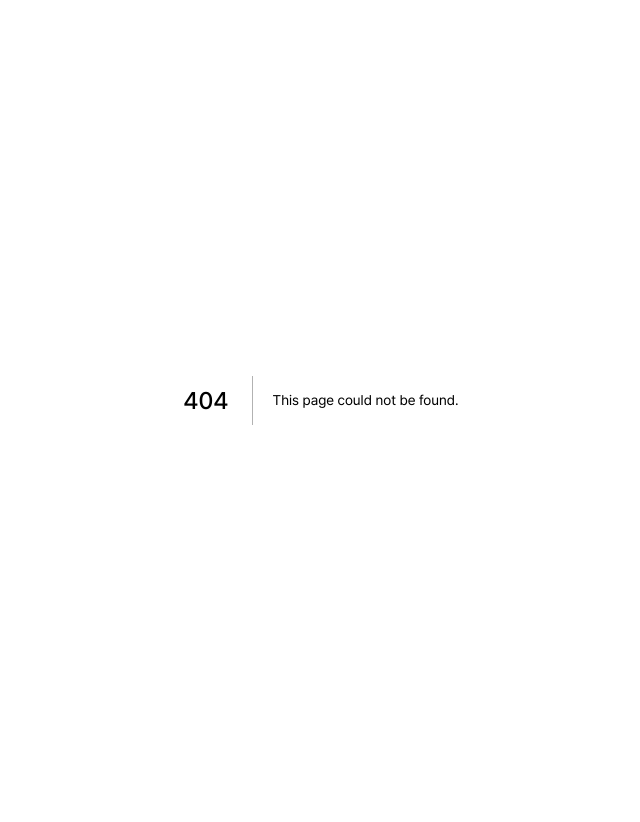
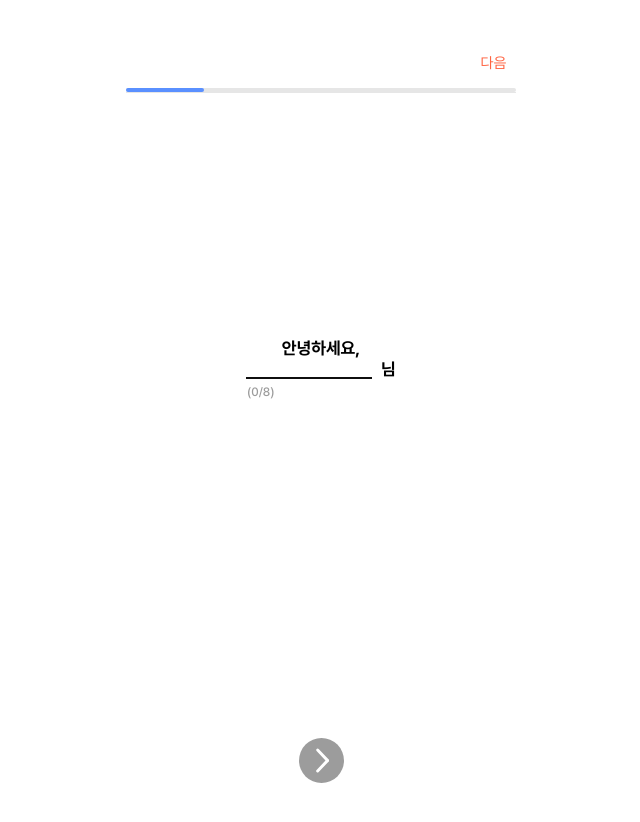
Before and after one commit to CommaProject/Comma-front-end-next, a Next.js app: page /signup in a window 1280 px wide. Before the commit this address had no page. Shown: the top 822 px of the page, without its empty margins (399-1039 px from the left). Before the commit the page ends 800 px from the top, so only its background shows below. Built offline with nearby package versions, Linux system fonts and the light colour scheme.

Commit message:
CMA-36 [feat]: sign up page에 component 추가

```diff
--- /dev/null
+++ b/src/pages/signup.tsx
@@ -0,0 +1,114 @@
+import { ChangeEvent, useCallback, useState } from 'react';
+import { useAtom } from 'jotai';
+import { signUpStateAtom } from '../stores/atoms';
+import styled from 'styled-components';
+import { Swiper, SwiperSlide } from 'swiper/react';
+import { Swiper as SwiperClass } from 'swiper/types';
+import 'swiper/css';
+import useCheckSignupStep from '../hooks/useCheckSignupStep';
+import TopBar from '../components/top-bar';
+import NavBtn from '../components/buttons/nav-btn';
+import NameInputForm from '../components/signup/name-input-form';
+import GenderAgeInputForm from '../components/signup/gender-age-input-form';
+import TimePickerForm from '../components/signup/time-picker-form';
+import {
+  SignUpContainer,
+  SignUpWrapper,
+  StyledSlide,
+} from '../components/signup/SignUpCommon.style';
+
+const SignUp = () => {
+  const [signUpState, setSignUpState] = useAtom(signUpStateAtom);
+  const [swiperRef, setSwiperRef] = useState<SwiperClass>();
+  const [slideStep, setSlideStep] = useState(0);
+
+  const handleNext = useCallback(() => {
+    swiperRef?.slideNext();
+  }, [swiperRef]);
+
+  const handlePrev = useCallback(() => {
+    swiperRef?.slidePrev();
+  }, [swiperRef]);
+
+  const handleNameInput = (e: ChangeEvent<HTMLInputElement>) => {
+    setSignUpState({ ...signUpState, name: e.target.value });
+  };
+
+  return (
+    <SignUpContainer>
+      <TopBar
+        onClickNext={handleNext}
+        onClickPrev={handlePrev}
+        step={slideStep}
+      />
+      <SignUpWrapper>
+        <Swiper
+          onSwiper={setSwiperRef}
+          slidesPerView={1}
+          centeredSlides
+          noSwiping={true}
+          mousewheel={false}
+          centerInsufficientSlides={true}
+          allowTouchMove={false}
+          onSlideChange={(swiper) => {
+            setSlideStep(swiper.realIndex);
+          }}
+          style={{ height: '600px' }}
+        >
+          <StyledSlide>
+            <NameInputForm
+              onChange={handleNameInput}
+              len={signUpState.name.length}
+            />
+          </StyledSlide>
+          <StyledSlide>
+            <GenderAgeInputForm name={signUpState.name} />
+          </StyledSlide>
+          <StyledSlide>
+            <div>category</div>
+          </StyledSlide>
+          <StyledSlide>
+            <TimePickerForm
+              meridiem={signUpState.time.meridiem}
+              setMeridiem={(text: string) =>
+                setSignUpState({
+                  ...signUpState,
+                  time: { ...signUpState.time, meridiem: text },
+                })
+              }
+              hour={signUpState.time.hour}
+              setHour={(num: number) =>
+                setSignUpState({
+                  ...signUpState,
+                  time: { ...signUpState.time, hour: num },
+                })
+              }
+              min={signUpState.time.min}
+              setMin={(num: number) =>
+                setSignUpState({
+                  ...signUpState,
+                  time: { ...signUpState.time, min: num },
+                })
+              }
+            />
+          </StyledSlide>
+          <StyledSlide>
+            <div>success</div>
+          </StyledSlide>
+        </Swiper>
+        <NavBtn
+          isActivate={useCheckSignupStep(slideStep)}
+          onClick={() => {
+            setSignUpState({
+              ...signUpState,
+              percent: signUpState.percent + 20,
+            });
+            handleNext();
+          }}
+        />
+      </SignUpWrapper>
+    </SignUpContainer>
+  );
+};
+
+export default SignUp;
```
